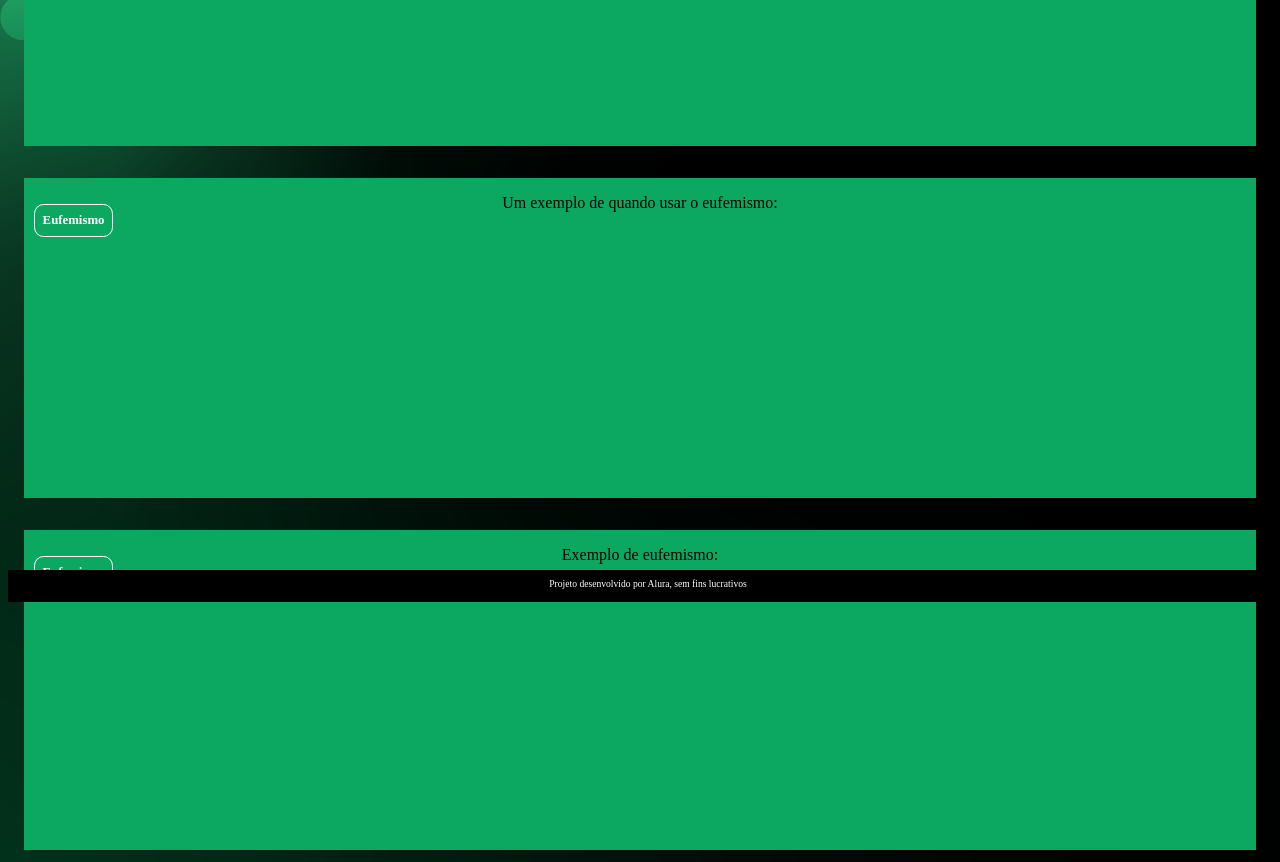
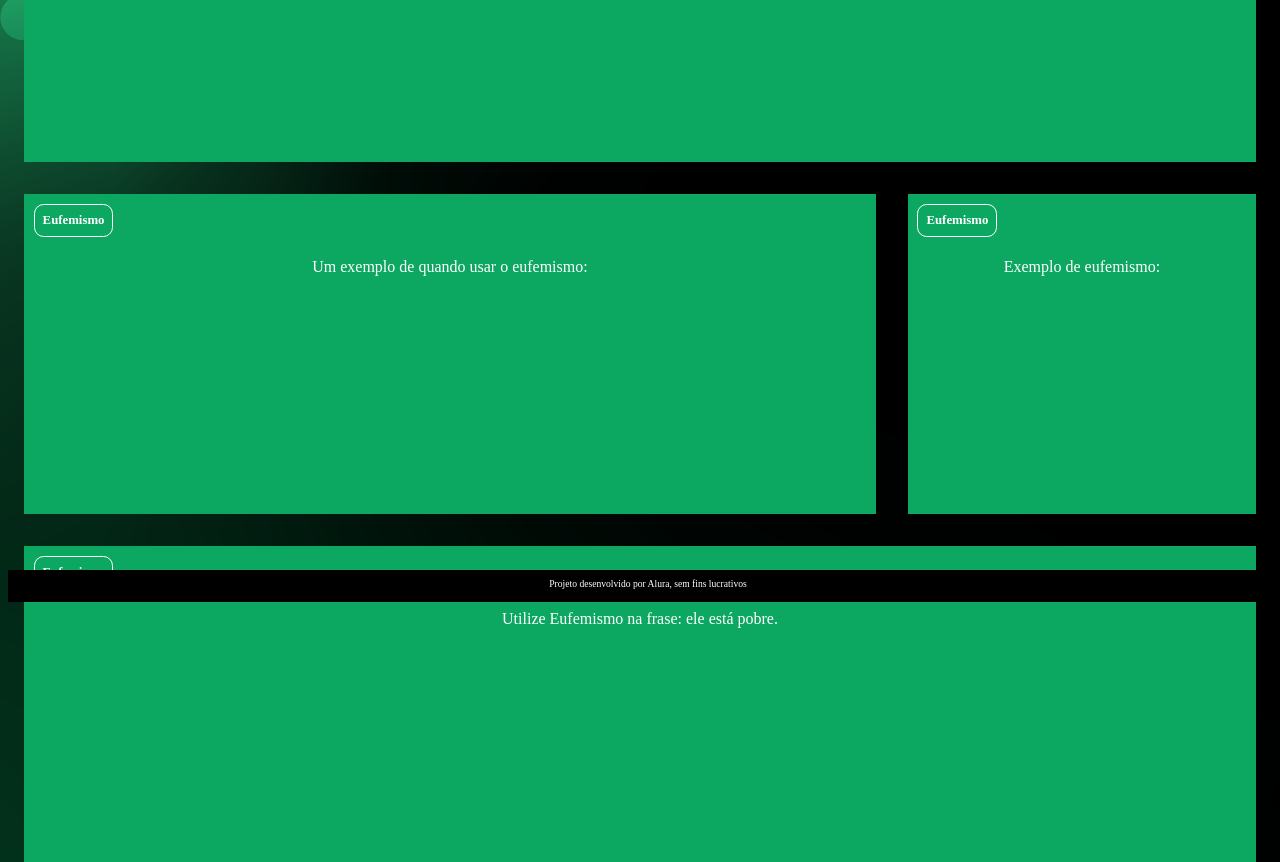
Before and after one commit to jaque08/flashcard01, a plain HTML site: page index.html in a window 1280 px wide. Shown: the part 198-1060 px from the top of the page. Drawn offline with Linux system fonts and the light colour scheme; a web font is replaced by a local one.

Commit message:
Add files via upload

```diff
--- a/index.html
+++ b/index.html
@@ -20,9 +20,6 @@
                     </div>
                 </div>
  </article>
-</main>
- <main>
-    <section id="container">
 <article class="cartao">
             <div class="cartao__conteudo">
                 <h3>Eufemismo</h3>
@@ -34,9 +31,7 @@
                 </div>
             </div>
 </article>
-</main>
-<main>
-    <section id="container">
+
 <article class="cartao">
             <div class="cartao__conteudo">
                 <h3>Eufemismo</h3>
@@ -48,9 +43,6 @@
                 </div>
             </div>
 </article>
-</main>
-<main>
-    <section id="container">
 <article class="cartao">
     <div class="cartao__conteudo">
         <h3>Eufemismo</h3>
--- a/style.css
+++ b/style.css
@@ -10,28 +10,29 @@ body {
   background: url(assets/img/bg-desktop-green.webp);
   font-family: Tomorrow;
 }
-#container {
-  display:flex;
-}
+
 
 .cartao {
   margin: 1rem 1rem;
-}
-
-.cartao {
-  margin: 1rem 1rem;
-  background-color:var(--card-front-color);
   height: 20rem;
   flex-grow: 1;
   flex-basis: calc(33% -6rem);
 
 }
-
 .cartao__conteudo {
+  background-color: var(--card-front-color);
   text-align: center;
   height: 100%;
   transform-style: preserve-3d;
   transition: transform 300ms ease-in-out;
+}
+#container {
+  display: flex;
+  flex-wrap: wrap;
+
+}
+.cartao__conteudo p {
+  padding: 4rem;
 }
 .cartao__conteudo h3 {
   color: var(--text-color);
@@ -43,6 +44,14 @@ body {
   border-radius: 0.6rem;
   font-size: 1vw;
   backface-visibility: hidden;
+}
+.cartao__conteudo__pergunta p {
+  color: var(--text-color);
+  font-weight: 500;
+}
+.cartao__conteudo__resposta p {
+  color: var(--text-color);
+  font-weight: 700;
 }
 .cartao:hover .cartao__conteudo {
   transform: rotateY(180deg);
```
Lines whose indentation alone changed are shown as unchanged.
